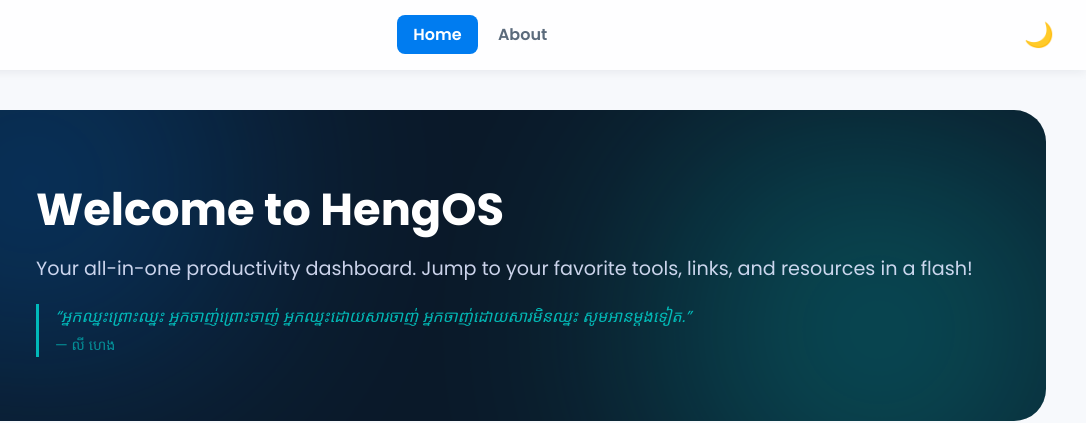
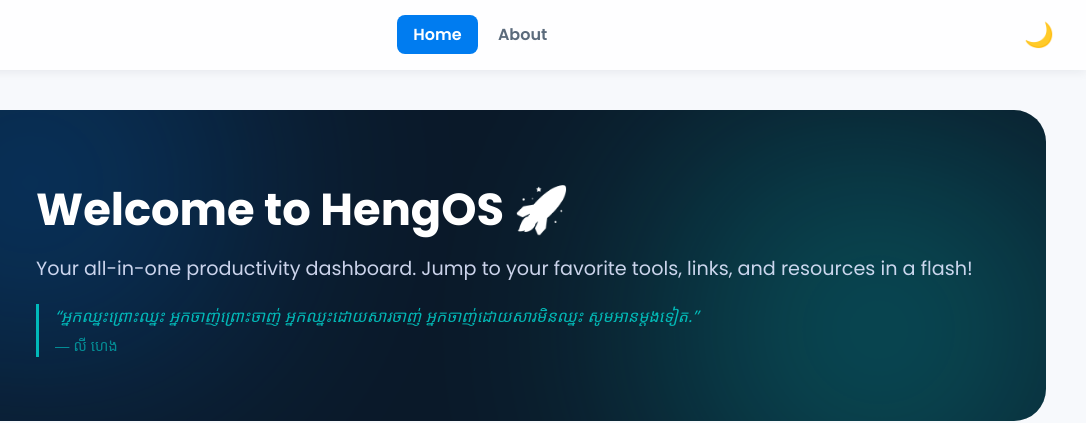
Before and after one commit to BitoSing/HengOS, a plain HTML site: page index.html in a window 1280 px wide. Shown: the top 423 px of the page, 194-1280 px from the left. Drawn offline with Linux system fonts and the light colour scheme.

Commit message:
Update index.html

```diff
--- a/index.html
+++ b/index.html
@@ -8,6 +8,7 @@
     <link rel="preconnect" href="https://fonts.googleapis.com">
     <link rel="preconnect" href="https://fonts.gstatic.com" crossorigin>
     <link href="https://fonts.googleapis.com/css2?family=Poppins:wght@400;600;700&display=swap" rel="stylesheet">
+    <link href="https://fonts.googleapis.com/css2?family=Noto+Sans+Khmer:wght@400;700&display=swap" rel="stylesheet">
     <script src="https://cdn.lordicon.com/lordicon.js"></script>
 
     <style>
@@ -15,7 +16,8 @@
         :root {
             --primary-color: #007CF0; /* Vibrant Blue */
             --secondary-color: #00DFD8; /* Bright Cyan/Aqua */
-            --font-family: 'Poppins', sans-serif;
+            --font-family: 'Poppins', 'Noto Sans Khmer', sans-serif;
+            --khmer-font: 'Noto Sans Khmer', 'Khmer OS', 'Hanuman', 'Battambang', sans-serif;
 
             /* Light Theme (Default) */
             --bg-color: #F7F9FC;
@@ -48,6 +50,13 @@
             color: var(--text-color);
             line-height: 1.6;
             transition: background-color 0.3s, color 0.3s;
+        }
+
+        /* Khmer font for Khmer text */
+        .khmer-font, :lang(km) {
+            font-family: var(--khmer-font) !important;
+            font-size: 1.08em;
+            letter-spacing: 0.01em;
         }
 
         /* --- MAIN APPLICATION SHELL LAYOUT --- */
@@ -729,11 +738,11 @@
                 </lord-icon>
             </div>
             <div class="hero-content">
-                <h1>Welcome to HengOS</h1>
+                <h1>Welcome to HengOS <span class="hero-rocket">🚀</span></h1>
                 <p>Your all-in-one productivity dashboard. Jump to your favorite tools, links, and resources in a flash!</p>
-                <div class="hero-quote">
+                <div class="hero-quote khmer-font">
                     “អ្នកឈ្នះព្រោះឈ្នះ អ្នកចាញ់ព្រោះចាញ់ អ្នកឈ្នះដោយសារចាញ់ អ្នកចាញ់ដោយសារមិនឈ្នះ សូមអានម្តងទៀត.”
-                    <span style="display:block; font-size:0.9rem; opacity:0.7; font-style: normal; margin-top: 0.25rem;">— លី ហេង</span>
+                    <span style="display:block; font-size:0.9rem; opacity:0.7; font-style: normal; margin-top: 0.25rem;" class="khmer-font">— លី ហេង</span>
                 </div>
             </div>
         </section>
```
